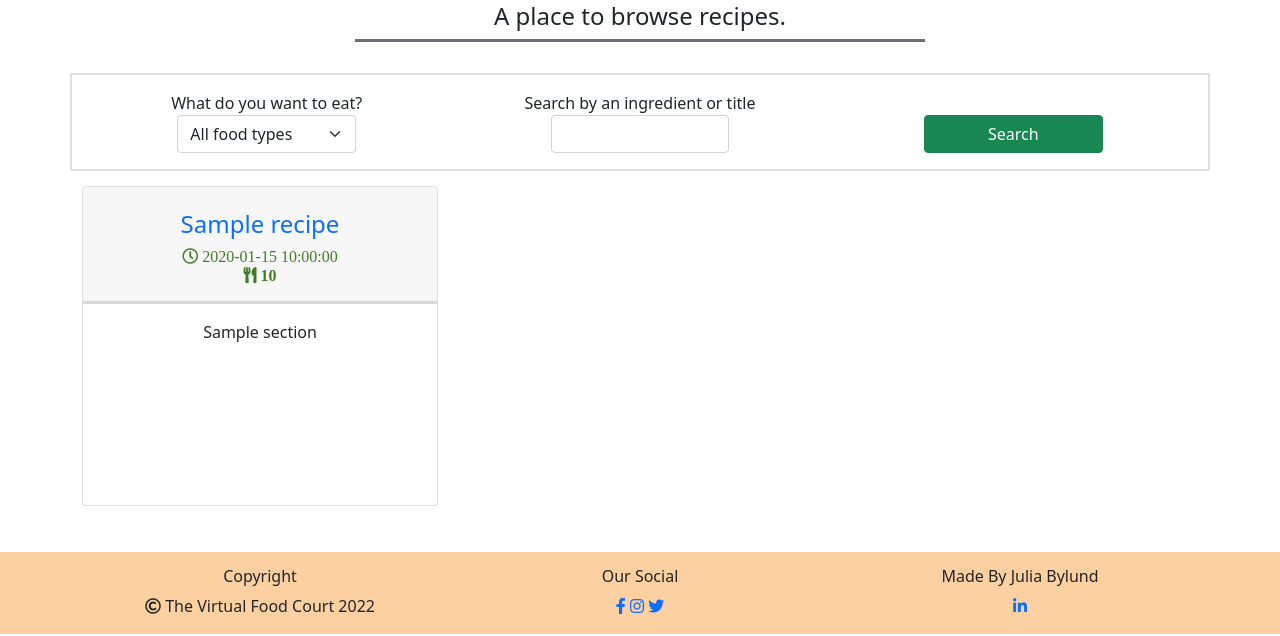
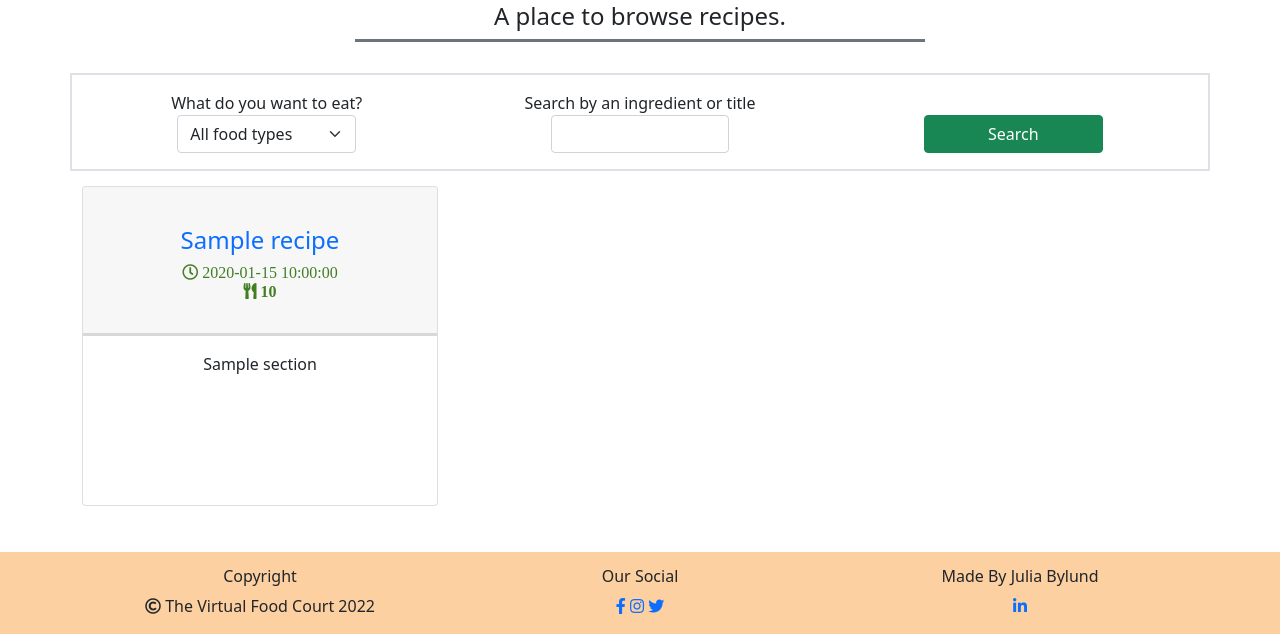
Before and after one commit to Code-Institute-Submissions/JuliaByl-the-virtual-food-court, a Flask app: page /search_recipe in a window 1280 px wide. Shown: the part 164-800 px from the top of the page. Run offline with Flask 2, Linux system fonts and the light colour scheme; a database or web service that is not in the repository returns one stand-in record (Sample ...); some libraries are stand-ins or nearby versions.

Commit message:
edit recipe preciew card padding

```diff
--- a/templates/browse-recipes.html
+++ b/templates/browse-recipes.html
@@ -49,7 +49,7 @@
                 {% for recipe in recipes %}
                     <div class="col">
                         <div class="card overflow-hidden">
-                            <div class="card-header border-3">
+                            <div class="card-header border-3 p-4">
                                 <!--if the recipe shown is created by the user in session an edit
                                     recipe icon will link to edit-recipe function-->
                                 {% if session.user == recipe.created_by %}
--- a/templates/home.html
+++ b/templates/home.html
@@ -46,7 +46,7 @@
             {% for i in range(3) %}
                 <div class="col">
                     <div class="card overflow-hidden">
-                        <div class="card-header border-3">
+                        <div class="card-header border-3 p-4">
                             {% if session.user == recipes[i].created_by %}
                                 <a href="{{ url_for('edit_recipe', recipe_id=recipes[i]._id) }}"
                                 class="fas fa-pen-square fa-2x btn float-end text-info"></a>
@@ -60,7 +60,7 @@
                                 </h6>
                             </a>
                         </div>
-                        <div class="card-body">
+                        <div class="card-body text-truncate">
                             <p class="card-text">{{ recipes[i].how_to|join(" - ") }}</p>
                         </div>
                     </div>
```
